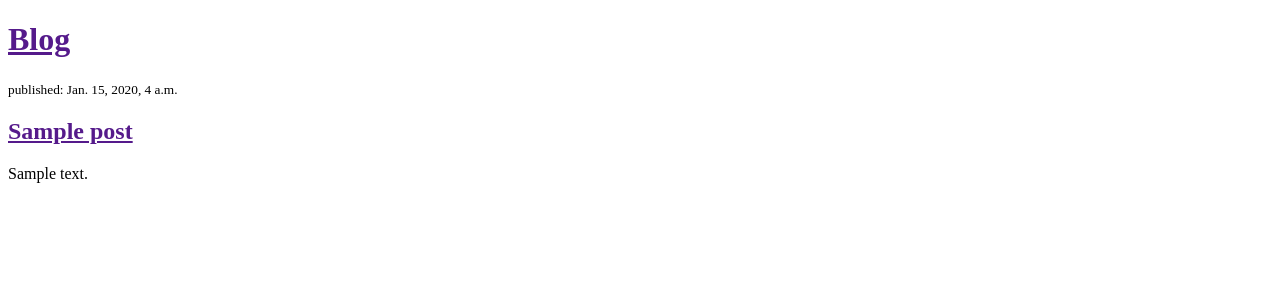
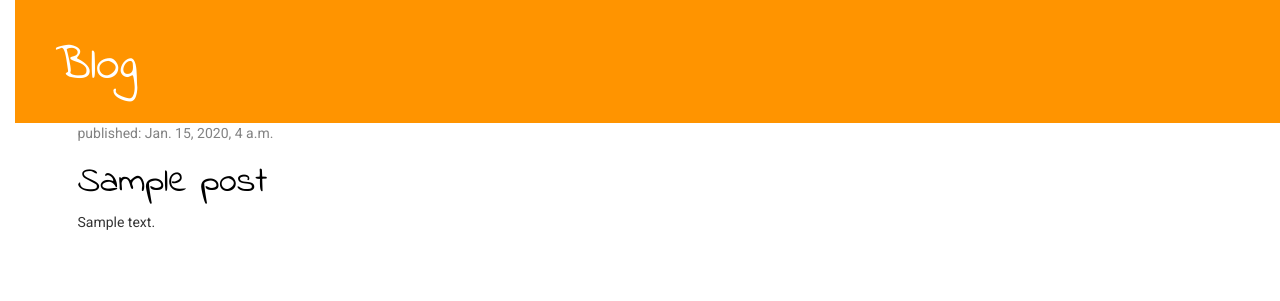
Before and after one commit to n-j-m/dg-blog, a Django app: template blog/templates/blog/post_list.html in a window 1280 px wide. Shown: the top 301 px of the page. Run offline with Django 3.2, Linux system fonts and the light colour scheme; the template is opened without the code that fills it: values that come from a table or form of the project are taken from there, others are empty; tables that the repository leaves empty hold one stand-in row (values such as "Sample post"); some libraries are stand-ins or nearby versions.

Commit message:
Added view and template for detailed blog post as well as CSS for the site

```diff
--- /dev/null
+++ b/blog/static/css/blog.css
@@ -0,0 +1,56 @@
+body {
+  padding-left: 15px;
+  font-family: 'Roboto', sans-serif;
+}
+
+h1 a {
+  color: #FCA205;
+  font-family: 'Indie Flower', cursive;
+}
+
+header {
+  background-color: #ff9400;
+  margin-top: 0;
+  padding: 20px 20px 20px 40px;
+}
+
+header h1, header h1 a, header h1 a:visited, header h1 a:active {
+  color: #fff;
+  font-size: 36pt;
+  text-decoration: none;
+}
+
+main {
+  margin-left: 40px;
+}
+
+h1, h2, h3, h4 {
+  font-family: 'Indie Flower', cursive;
+}
+
+.date {
+  color: #828282;
+}
+
+.save {
+  float: right;
+}
+
+.post-form textarea, .post-form input {
+  width: 100%;
+}
+
+.top-menu, .top-menu:hover, .top-menu:visited {
+  color: #fff;
+  float: right;
+  font-size: 26pt;
+  margin-right: 20px;
+}
+
+article {
+  margin-bottom: 70px;
+}
+
+article h1 a, article h1 a:visited {
+  color: #000;
+}
--- /dev/null
+++ b/blog/templates/blog/base.html
@@ -0,0 +1,28 @@
+{% load staticfiles %}
+<!DOCTYPE html>
+<html>
+<head>
+  <title>Blog</title>
+
+  <link rel="stylesheet" href="//maxcdn.bootstrapcdn.com/bootstrap/3.2.0/css/bootstrap.min.css">
+  <link rel="stylesheet" href="//maxcdn.bootstrapcdn.com/bootstrap/3.2.0/css/bootstrap-theme.min.css">
+  <link href='https://fonts.googleapis.com/css?family=Indie+Flower' rel='stylesheet' type='text/css'>
+  <link href='https://fonts.googleapis.com/css?family=Roboto' rel='stylesheet' type='text/css'>
+  <link rel="stylesheet" href="{% static 'css/blog.css' %}">
+</head>
+<body>
+  <header>
+    <h1><a href="">Blog</a></h1>
+  </header>
+
+  <main class="container">
+    <div class="row">
+      <div class="col-md-8">
+      {% block content %}
+      {% endblock %}
+      </div>
+    </div>
+  </main>
+
+</body>
+</html>
--- a/blog/templates/blog/post_list.html
+++ b/blog/templates/blog/post_list.html
@@ -1,22 +1,13 @@
-<!DOCTYPE html>
-<html>
-<head>
-  <title>Blog</title>
-</head>
-<body>
-  <header>
-    <h1><a href="">Blog</a></h1>
-  </header>
+{% extends 'blog/base.html' %}
 
-  <main>
+{% block content %}
   {% for post in posts %}
-    <div>
-      <p><small>published: {{ post.published_date }}</small></p>
-      <h2><a href="">{{ post.title }}</a></h2>
+    <article>
+      <div class="date">
+        <p>published: {{ post.published_date }}</p>
+      </div>
+      <h1><a href="{% url 'post_detail' pk=post.pk %}">{{ post.title }}</a></h1>
       <p>{{ post.text|linebreaks }}</p>
-    </div>
+    </article>
   {% endfor %}
-  </main>
-
-</body>
-</html>
+{% endblock %}
--- a/blog/urls.py
+++ b/blog/urls.py
@@ -4,4 +4,5 @@ from .import views
 
 urlpatterns = [
     url(r'^$', views.post_list, name='post_list'),
+    url(r'^post/(?P<pk>\d+)/$', views.post_detail, name='post_detail'),
 ]
--- a/blog/views.py
+++ b/blog/views.py
@@ -1,4 +1,4 @@
-from django.shortcuts import render
+from django.shortcuts import get_object_or_404, render
 from django.utils import timezone
 from .models import Post
 
@@ -6,3 +6,7 @@ from .models import Post
 def post_list(request):
     posts = Post.objects.filter(published_date__lte=timezone.now()).order_by('published_date')
     return render(request, 'blog/post_list.html', {'posts': posts})
+
+def post_detail(request, pk):
+    post = get_object_or_404(Post, pk=pk)
+    return render(request, 'blog/post_detail.html', {'post': post})
```
Also changed, not shown: blog/templates/blog/post_detail.html (added, +13 -0 lines).
